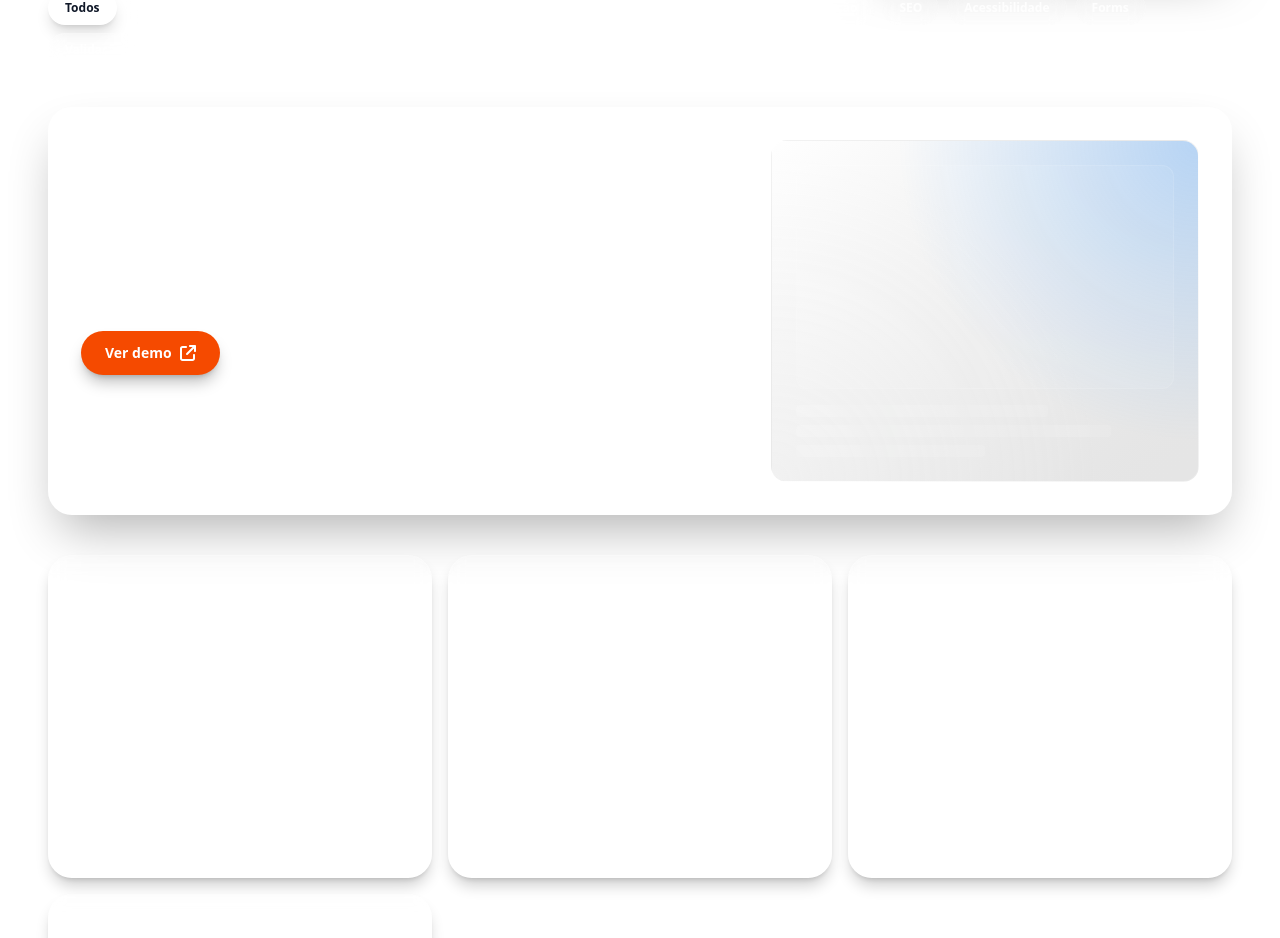
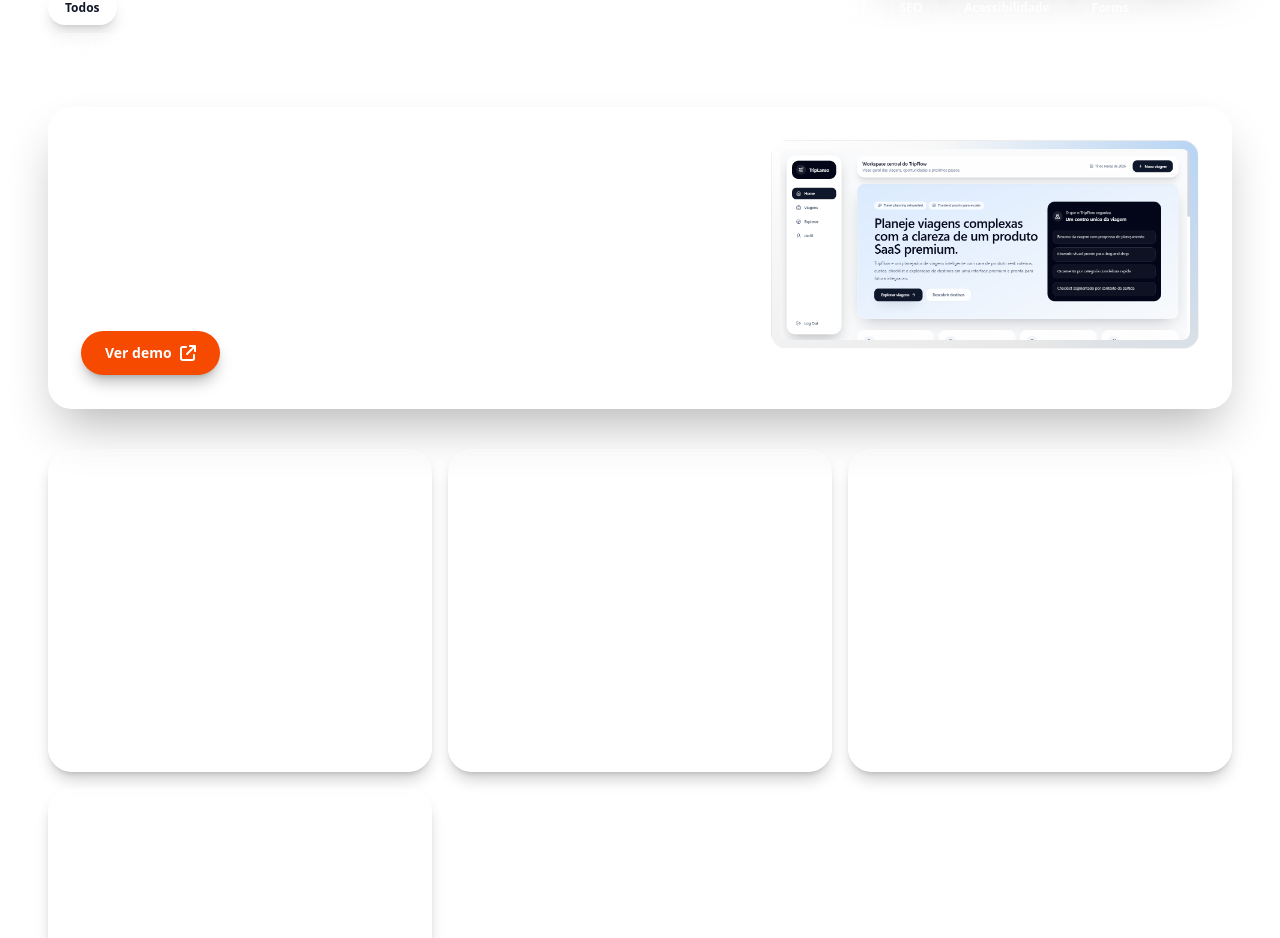
Before and after one commit to Juchimiuk/portifolio1, a React (Vite) app: page / in a window 1280 px wide. Shown: the part 1027-1965 px from the top of the page. Built offline with nearby package versions, Linux system fonts and the light colour scheme.

Commit message:
Update FeaturesSection.tsx

```diff
--- a/src/sections/FeaturesSection.tsx
+++ b/src/sections/FeaturesSection.tsx
@@ -25,7 +25,7 @@ const ProjectsSection: React.FC = () => {
         href: "https://trip-lanso.vercel.app/",
         repo: "https://github.com/Juchimiuk/TripLanso",
         featured: true,
-        image: "./TripLanso.png",
+        image: "public/TripLanso.png",
       },
       {
         id: "p2",
@@ -197,13 +197,8 @@ const ProjectsSection: React.FC = () => {
                   {/* Placeholder visual, troque por imagem real quando tiver */}
                   <div className="absolute inset-0 bg-[radial-gradient(circle_at_top_right,rgba(79,163,255,0.35),transparent_55%)]" />
                   <div className="absolute inset-0 bg-[radial-gradient(circle_at_bottom_left,rgba(255,255,255,0.14),transparent_60%)]" />
-                  <div className="relative p-6">
-                    <div className="h-44 sm:h-56 w-full rounded-xl border border-white/10 bg-white/5" />
-                    <div className="mt-4 space-y-2">
-                      <div className="h-3 w-2/3 rounded bg-white/10" />
-                      <div className="h-3 w-5/6 rounded bg-white/10" />
-                      <div className="h-3 w-1/2 rounded bg-white/10" />
-                    </div>
+                  <div className="relative p-2">
+                    <img src={featured.image} alt={featured.title} className="rounded-lg"  />
                   </div>
                 </div>
               </div>
```
